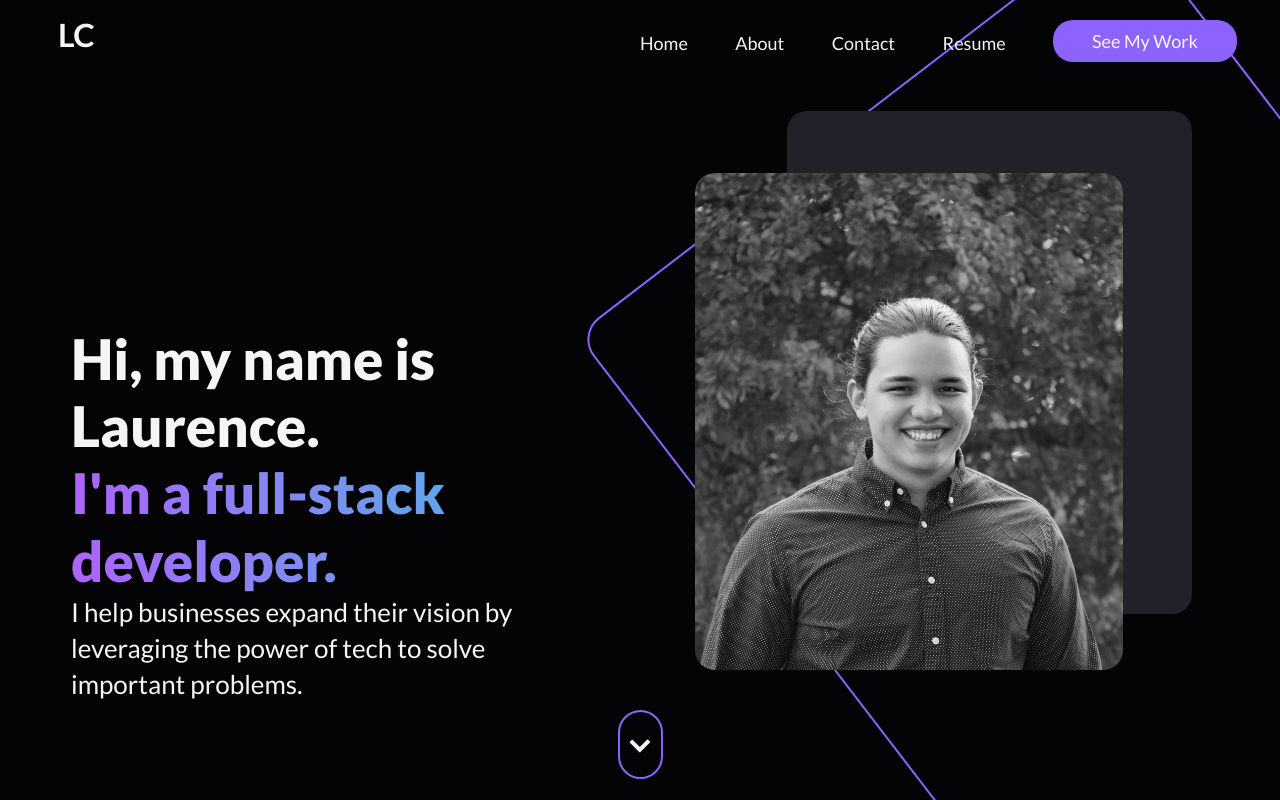
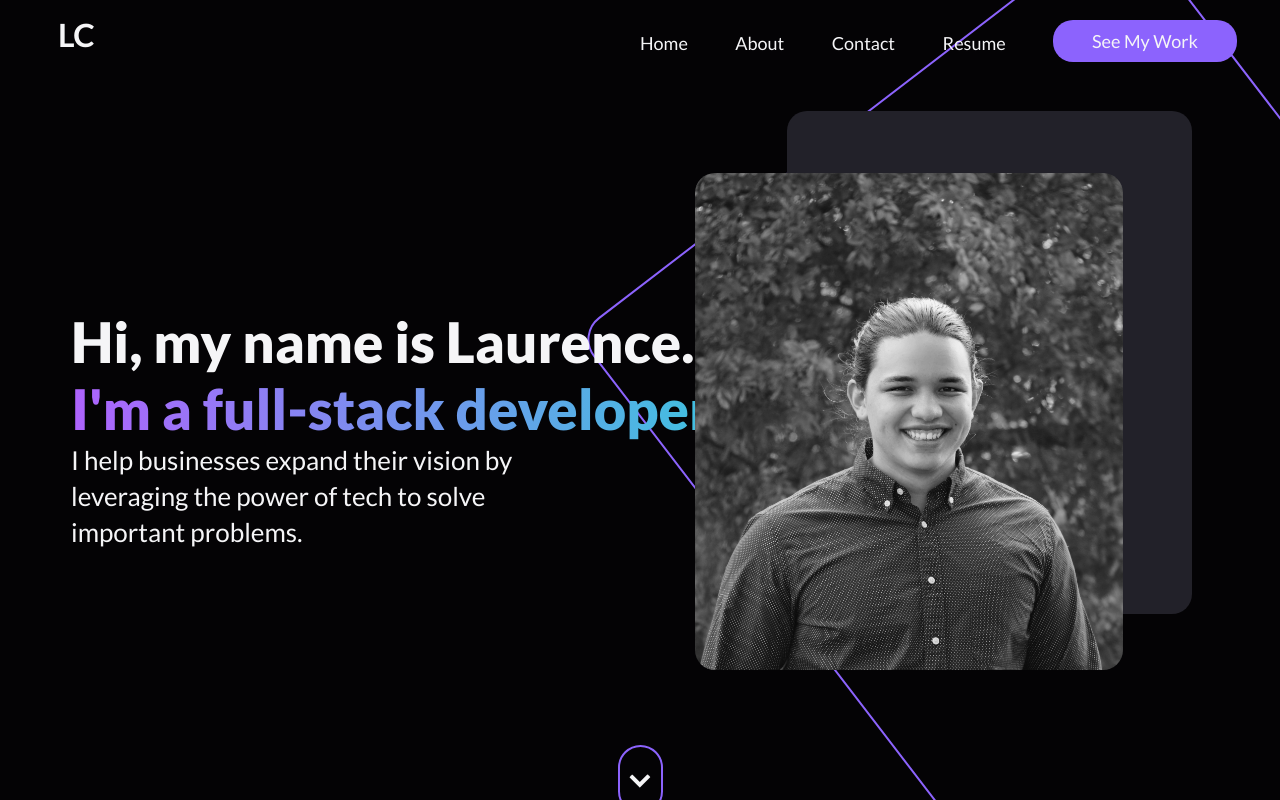
Before and after one commit to laurencecasta/Laurence-Castaneda-Portfolio, a React (Create React App) app: page / in a window 1280 px wide. Shown: the top 800 px of the page. Built offline with nearby package versions, Linux system fonts and the light colour scheme.

Commit message:
complete about text section

```diff
--- a/src/components/About/About.js
+++ b/src/components/About/About.js
@@ -12,16 +12,27 @@ function About() {
     'padding-top': '47px',
   }
   return (
-    <section className='aboutSection'>
+    <section className='aboutSection' id='about'>
       <div className='aboutImg'>
         <div className='aboutRectangle'></div>
         <img src={aboutImg} alt='about'></img>
       </div>
       <div className='text'>
-        <div className='title'>
+        <div className='title' id='about-title'>
           <h2>About Me</h2>
           <img style={underscoreStyle} src={underscore} alt='underscore'></img>
         </div>
+        <p className='topText'>I grew up very interested in everything STEM. As a kid, I watched Sci-Fi movies like they were my food and water, and I dreamed of a time where the crazy technology of Star Wars would manifest as a reality.</p>
+        <br/>
+        <p className='textBody'>
+          This wild curiosity drove me to take some of the most advanced mathematics and  science classes during my years of schooling. Then in my senior year, I was introduced to a whole new world when I took my first Computer Science course. From that moment, I realized the power of computers and software, and I knew I wanted to be a part of this in some way.
+          <br/>
+          <br/>
+          When I think about my life and how I want to be remembered, one major thing I want people to say about me is that I solved real problems that stayed solved. At the end of the day, writing code and geeking out over the latest technologies is nothing more than a hobby if I do not leverage this skill and technology to solve important world problems.
+          <br/>
+          <br/>
+          Nam congue quis nisi ac vehicula. Nullam eu est eu purus cursus accumsan vitae at purus. Nullam blandit ultricies tellus ac scelerisque. Duis ut facilisis mauris, vestibulum convallis ligula. Phasellus metus orci, bibendum cursus suscipit at, consequat at odio. Duis ut vehicula dui. Etiam finibus pharetra sem, lacinia lacinia leo viverra sed. Pellentesque suscipit lectus risus. Nullam at dapibus lorem, id blandit ligula.
+        </p>
       </div>
     </section>
   )
--- a/src/components/About/styles.css
+++ b/src/components/About/styles.css
@@ -1,6 +1,8 @@
 .aboutSection {
   display: flex;
   justify-content: space-between;
+  height: 855px;
+  width: 1311px;
 }
 
 .aboutImg .aboutRectangle {
@@ -21,6 +23,29 @@
   border-radius: 20px;
 }
 
-/* .text {
-  margin-left: ;
-} */
+.text {
+  width: max-content;
+  margin-top: 222px;
+}
+
+#about-title {
+  justify-content: left;
+  margin-bottom: 27px;
+}
+
+.topText {
+  font-weight: 500;
+  font-size: 24px;
+  line-height: 130%;
+  letter-spacing: 0.005em;
+  color: #F5F5F7;
+  width: 503px;
+}
+
+.textBody {
+  font-size: 16px;
+  line-height: 21px;
+  letter-spacing: 0.005em;
+  color: rgba(214, 214, 214, 0.85);
+  width: 493px;
+}
--- a/src/components/Hero/Hero.js
+++ b/src/components/Hero/Hero.js
@@ -20,8 +20,7 @@ function Hero() {
     height: '15.56px',
     right: '0px',
     display: 'block',
-    margin: 'auto',
-    'margin-top': '25px',
+    margin: '25px auto 0px',
   }
 
   return (
--- a/src/components/Hero/styles.css
+++ b/src/components/Hero/styles.css
@@ -29,7 +29,7 @@ p {
   font-size: 26px;
   margin-top: 0;
   line-height: 36px;
-  width: 90%;
+  width: 70%;
 }
 
 .image .rectangle {
@@ -47,7 +47,7 @@ p {
   height: 65px;
   border: 2px solid #8C63FD;
   border-radius: 25px;
-  margin: auto;
+  margin: 35px auto 75px;
   animation: 1.5s arrow infinite ease;
 }
 
--- a/src/components/NavBar/NavBar.js
+++ b/src/components/NavBar/NavBar.js
@@ -8,7 +8,7 @@ function NavBar() {
       <h1 className='logo'>LC</h1>
       <nav>
         <a href='/'>Home</a>
-        <a href='/'>About</a>
+        <a href='#about'>About</a>
         <a href='/'>Contact</a>
         <a href='/'>Resume</a>
         <a href='#work' className='work-link'>See My Work</a>
```
